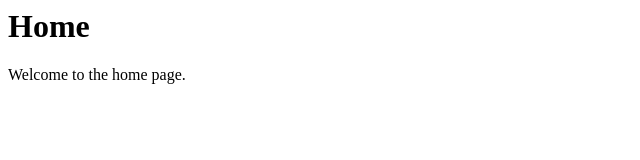
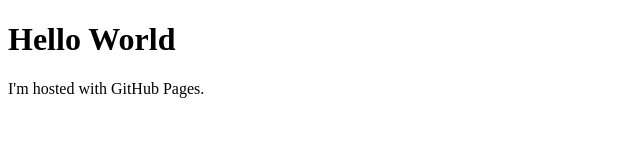
Before and after one commit to astirak/jannick-gehrmann.github.io, a plain HTML site: page index.html in a window 1280 px wide. Shown: the whole page, without its empty margins (0-640 px from the left). Drawn offline with Linux system fonts and the light colour scheme.

Commit message:
Update index.html to change title and content for GitHub Pages hosting

```diff
--- a/index.html
+++ b/index.html
@@ -1,9 +1,7 @@
+<!DOCTYPE html>
 <html>
-    <head>
-        <title>Home</title>
-    </head>
     <body>
-        <h1>Home</h1>
-        <p>Welcome to the home page.</p>
+        <h1>Hello World</h1>
+        <p>I'm hosted with GitHub Pages.</p>
     </body>
 </html>
```
